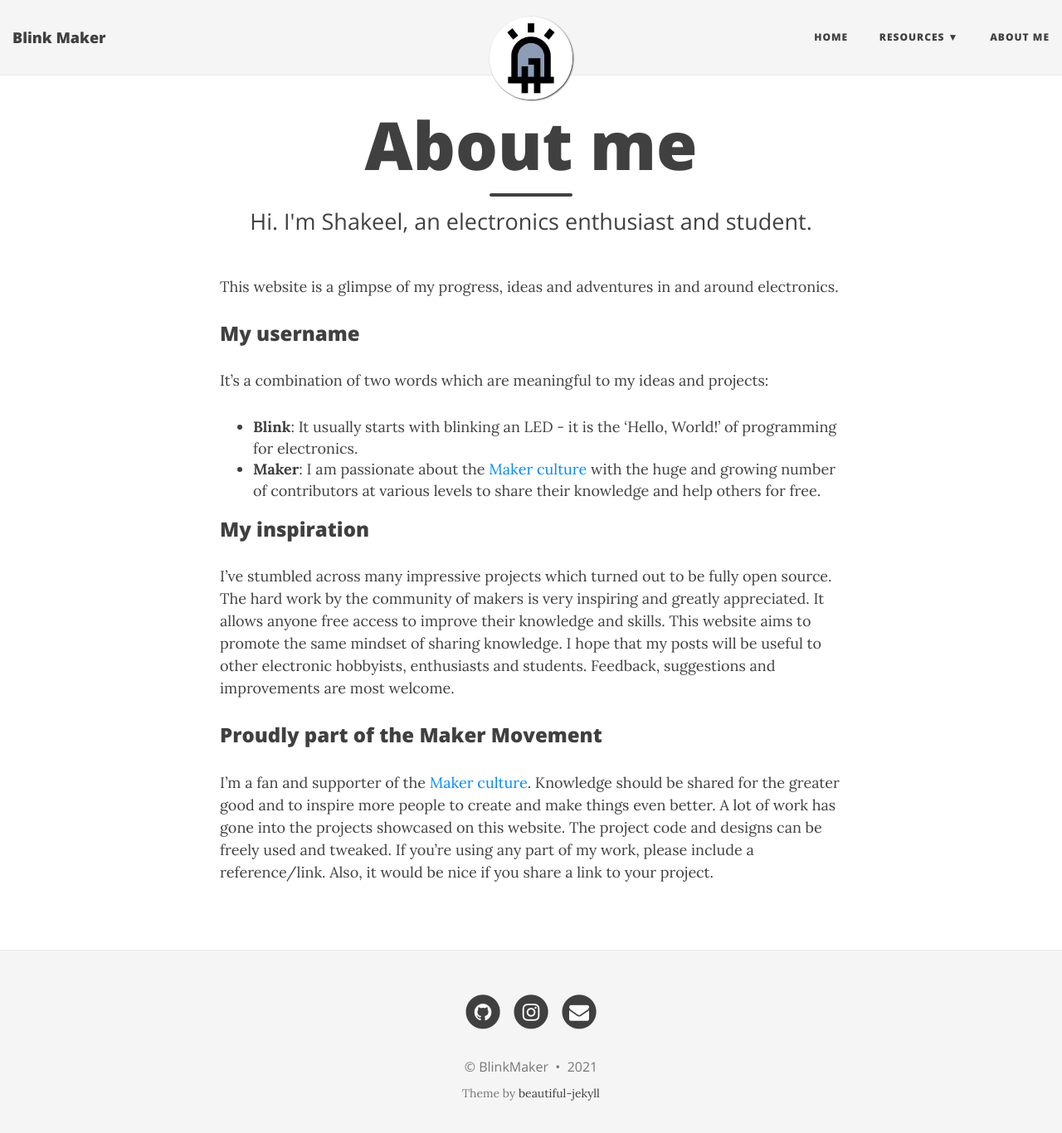
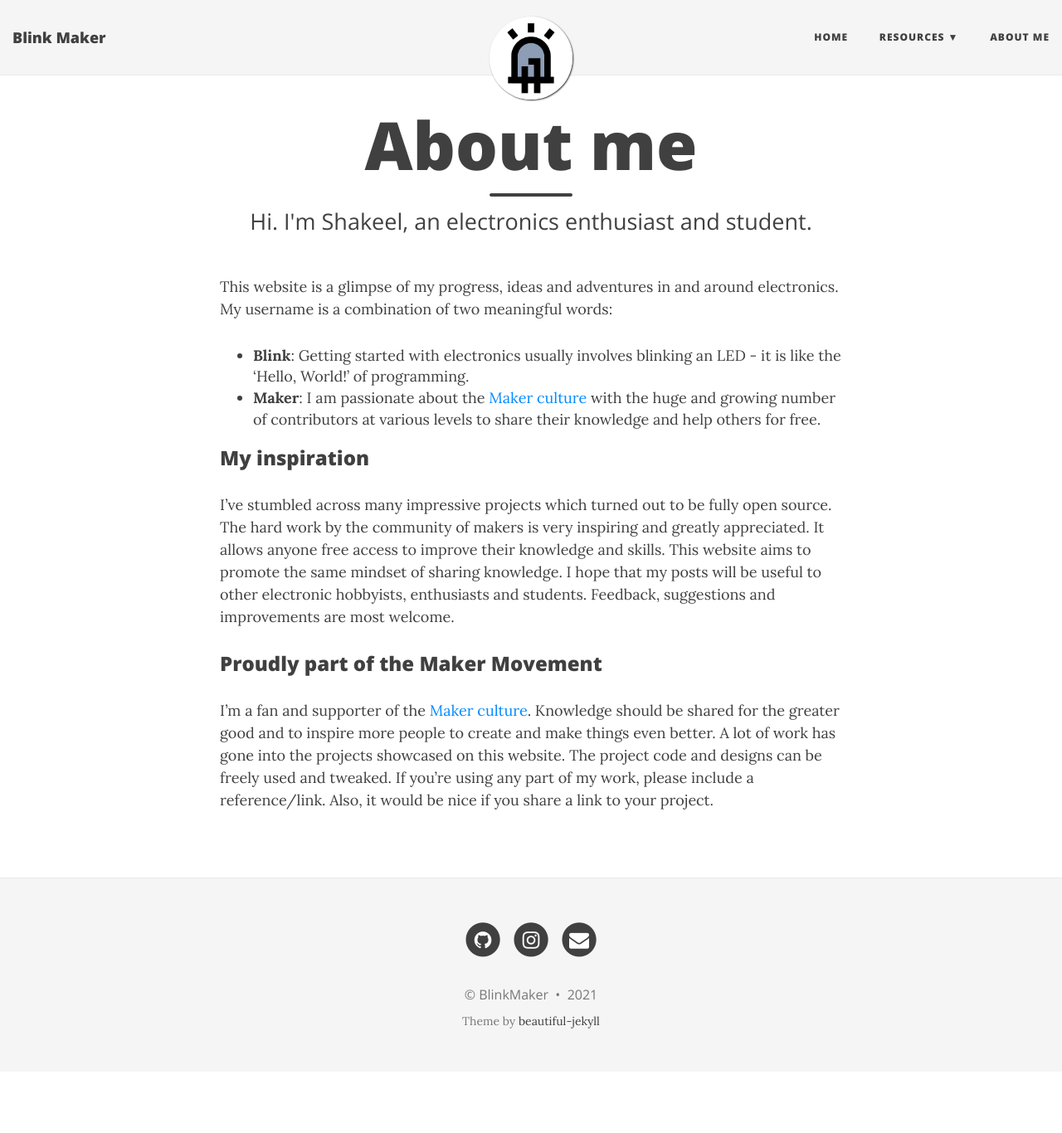
Before and after one commit to blinkmaker/blinkmaker.github.io, a Jekyll site: the page built from aboutme.md, in a window 1280 px wide and 1379 px high. Shown: the top 1366 px of the window at 83% size. Built offline with Jekyll 4.4.1, drawn with Linux system fonts in a browser that asks for light colours; nearby versions of some CDN libraries.

Commit message:
Update aboutme.md

```diff
--- a/aboutme.md
+++ b/aboutme.md
@@ -4,11 +4,8 @@ title: About me
 subtitle: Hi. I'm Shakeel, an electronics enthusiast and student.
 ---
 
-This website is a glimpse of my progress, ideas and adventures in and around electronics.
-
-### My username
-It's a combination of two words which are meaningful to my ideas and projects:
-* **Blink**: It usually starts with blinking an LED - it is the 'Hello, World!' of programming for electronics.
+This website is a glimpse of my progress, ideas and adventures in and around electronics. My username is a combination of two meaningful words:
+* **Blink**: Getting started with electronics usually involves blinking an LED - it is like the 'Hello, World!' of programming.
 * **Maker**: I am passionate about the [Maker culture](https://en.wikipedia.org/wiki/Maker_culture) with the huge and growing number of contributors at various levels to share their knowledge and help others for free.
 
 ### My inspiration
```
